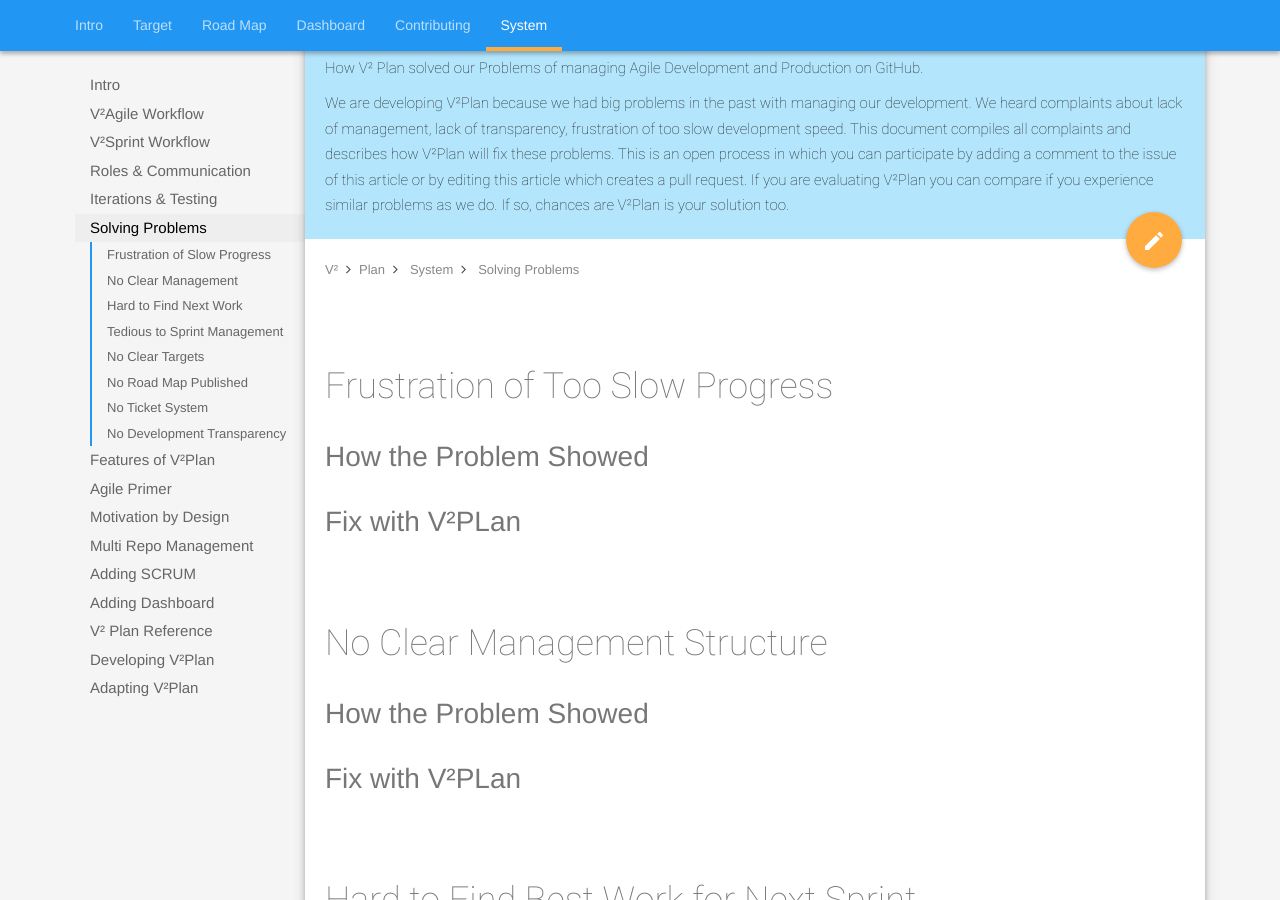
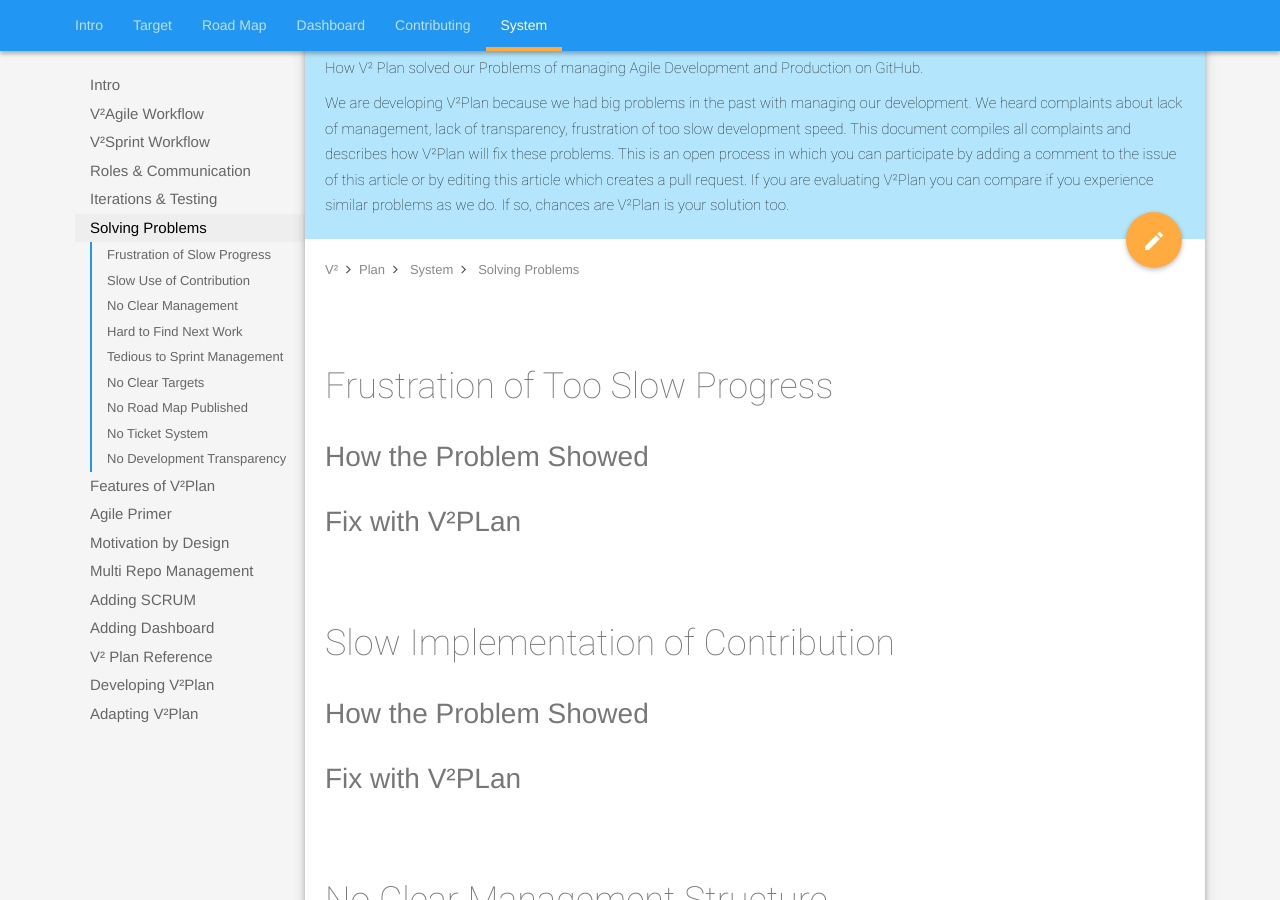
Before and after one commit to V-Squared/v2-Plan, a Jekyll site: the page built from system/solving-problems.md, in a window 1280 px wide and 900 px high, scrolled down 330 px. Built offline with Jekyll 4.4.1, drawn with Linux system fonts in a browser that asks for light colours.

Commit message:
Tuned outline

```diff
--- a/system/solving-problems.md
+++ b/system/solving-problems.md
@@ -7,6 +7,8 @@ issueNo: 64
 contents:
    - name: Frustration of Slow Progress
      url: frustration
+   - name: Slow Use of Contribution
+     url: slow-implementation
    - name: No Clear Management
      url: no-management
    - name: Hard to Find Next Work
@@ -26,6 +28,13 @@ contents:
 
 
 # Frustration of Too Slow Progress <a name="frustration"></a>
+
+## How the Problem Showed
+
+## Fix with V²PLan
+
+
+# Slow Implementation of Contribution <a name="slow-implementation"></a>
 
 ## How the Problem Showed
 
```
